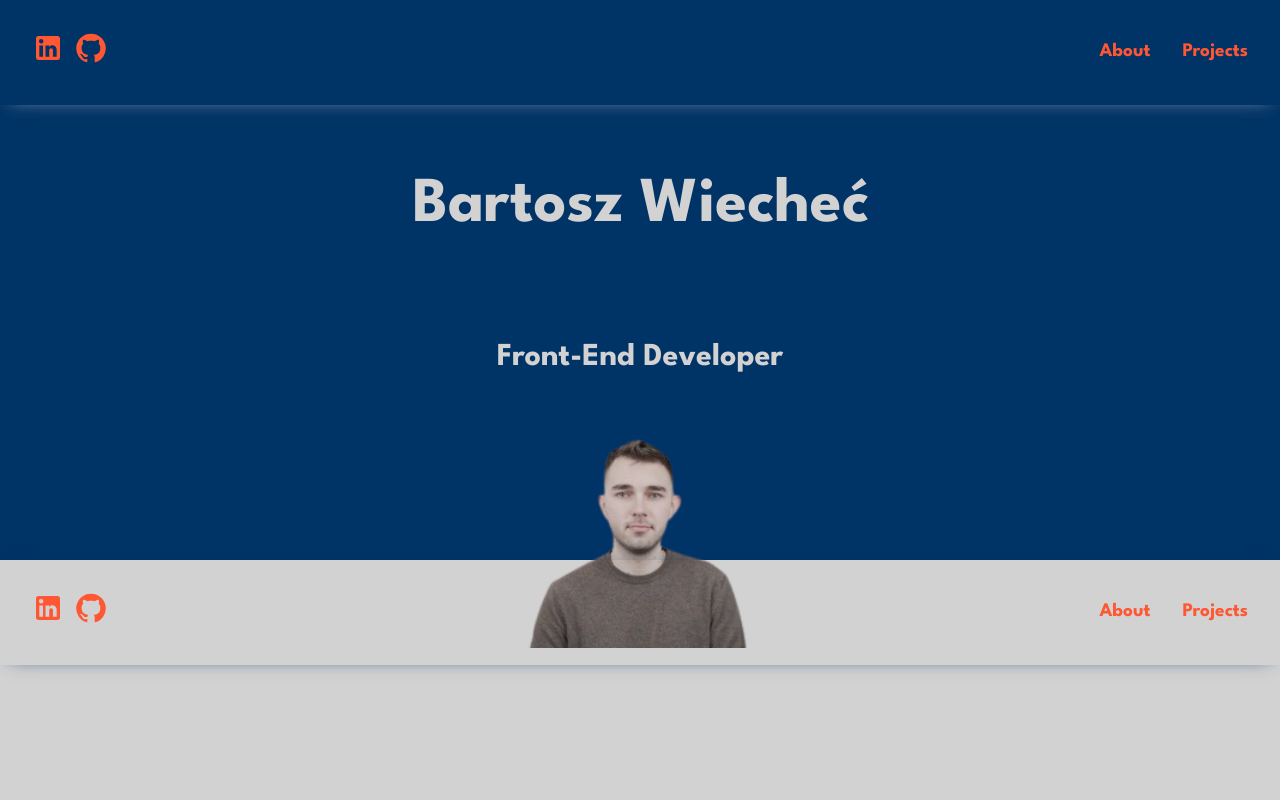
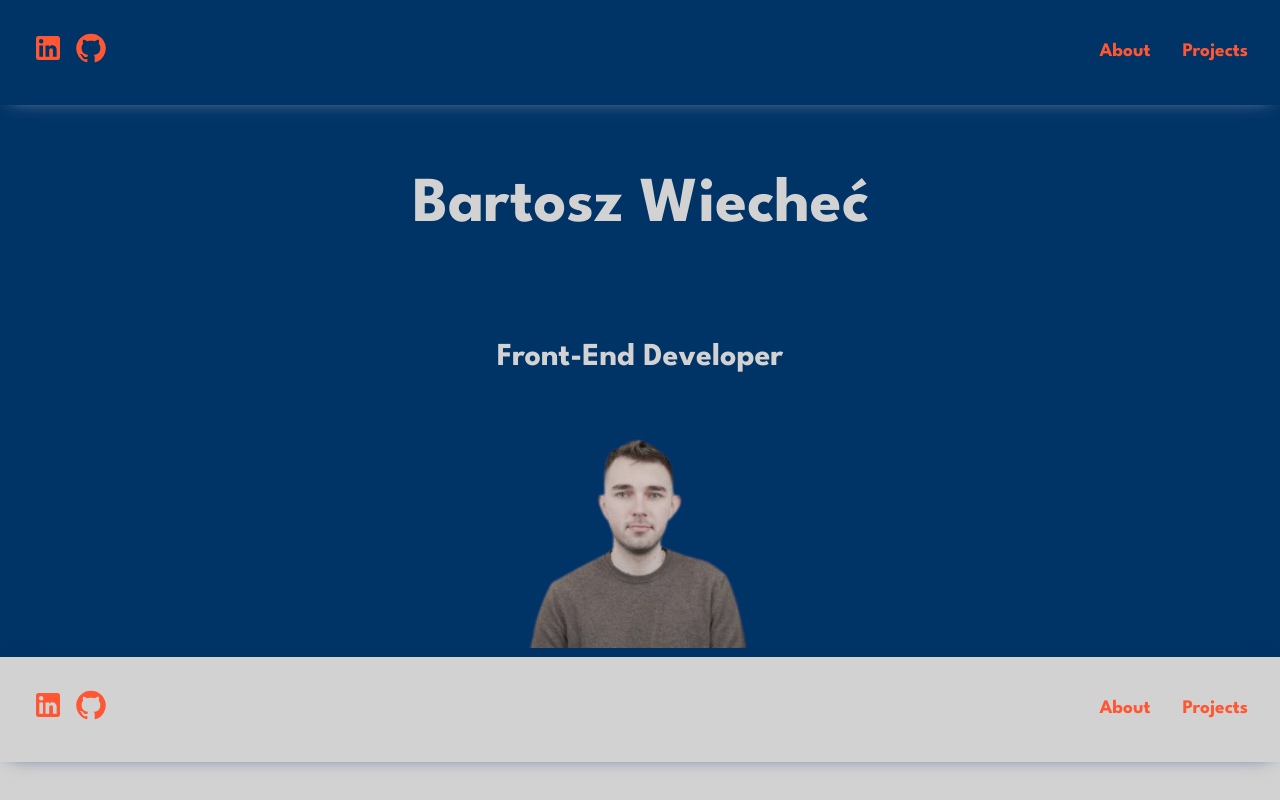
Before and after one commit to bwiechec/Portfolio, a React (Vite) app: page / in a window 1280 px wide. Shown: the top 800 px of the page. Built offline with nearby package versions, Linux system fonts and the light colour scheme.

Commit message:
fix: image on hero component

```diff
--- a/src/pages/Hero/hero.css
+++ b/src/pages/Hero/hero.css
@@ -1,5 +1,5 @@
 .hero {
-  height: 70vh;
+  min-height: 70vh;
   width: 100%;
   background-color: #003366;
   color: #D2D2D2;
```
